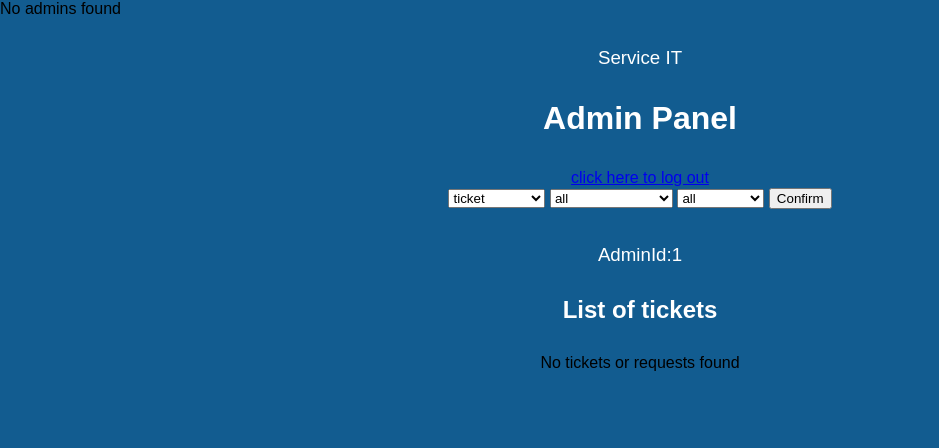
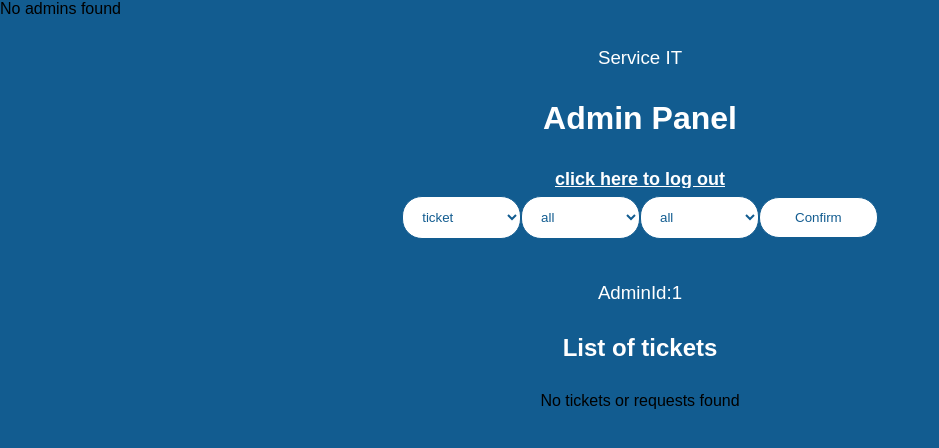
Before and after one commit to ruikeyuan1/ServiceIT, a PHP site: page /adminPanel.php in a window 1280 px wide. Shown: the top 448 px of the page, without its empty margins (0-939 px from the left). Run offline with PHP 8.4, Linux system fonts and the light colour scheme; data that the repository does not hold is empty.

Commit message:
renewed stylesheet

```diff
--- a/pages/Stylesheet.css
+++ b/pages/Stylesheet.css
@@ -3,12 +3,121 @@
 }
 
 body {
+    background: #FFFFFF;
     font-family: Arial, Helvetica, sans-serif;
     height: 100vh;
     width: 100%;
     margin: 0 auto;
-    background-color: white;
 }
+
+h1, h2 {
+    font-weight: bold;
+    color: #125C90;
+    text-align: center;
+    padding: 25px;
+}
+
+.header {
+    width: 100%;
+    height: 40px;
+    font-family: Arial, Helvetica, sans-serif;
+    text-align: center;
+    margin: 10px 0;
+    padding: 0 10px;
+}
+
+.logo {
+    color: #125C90;
+    float: left;
+    font-weight: bold;
+    margin: 7px;
+}
+
+button1 {
+    margin: 7px;
+    border-radius: 25px;
+    border: 1px solid #125C90;
+    color: #125C90;
+    font-size: 15px;
+    padding: 5px;
+    letter-spacing: 1px;
+    width: 65px;
+    float: right
+}
+
+.container {
+    justify-content: center;
+    align-items: center;
+    flex-direction: column;
+    position: relative;
+    width: 100%;
+    max-width: 100%;
+    min-height: 400px;
+}
+
+button {
+    margin-top: 15px;
+    margin-bottom: 25px;
+    border-radius: 20px;
+    border: 1px solid #125C90;
+    background-color: #125C90   ;
+    color: #FFFFFF;
+    font-size: 12px;
+    font-weight: bold;
+    padding: 12px 45px;
+    letter-spacing: 1px;
+    text-transform: uppercase;
+    transition: transform 80ms ease-in;
+    width: 300px;
+}
+
+form {
+    background-color: #FFFFFF;
+    display: flex;
+    align-items: center;
+    justify-content: center;
+    flex-direction: column;
+    padding: 0 50px;
+    height: 100%;
+    text-align: center;
+}
+
+input,
+select {
+    background-color: #FFFFFF;
+    color: #125C90;
+    border: 1.5px solid #125C90;
+    padding: 12px 15px;
+    margin: 8px 0;
+    width: 300px;
+    border-radius: 20px;
+}
+
+a {
+    color: #125C90;
+    font-size: 18px;
+    margin: 15px 0;
+    font-weight: bold;
+}
+
+span {
+    color: red;
+}
+
+.alert {
+    position: relative;
+    padding: 0.75rem 1.25rem;
+    margin-bottom: 1rem;
+    border: 1px solid transparent;
+    border-radius: 0.25rem;
+}
+.alert-danger {
+    color: #721c24;
+    background-color: #f8d7da;
+    border-color: #f5c6cb;
+}
+
+/* from here is css for adminPanel and userProfile */
 
 .adminPanelPage{
     background-color: #125C90;
@@ -42,10 +151,15 @@ body {
 .userProfileDescription h1{
     margin-top: 0px;
     font-size: 50px;
+    padding: 0px;
 }
 
 .userProfileDescription form{
     height: 50px;
+    display: flex;
+    flex-direction: row;
+    padding: 0px;
+    justify-content: left;
 }
 
 .userProfileDescription form select{
@@ -63,7 +177,14 @@ body {
     padding: 8px 32px;
     text-decoration: none;
     margin: 4px 2px;
+    width:50%;
     cursor: pointer;
+}
+
+.userProfileDescription h1{
+    margin-top: 0px;
+    font-size: 50px;
+    text-align: left;
 }
 
 .userProfileDescription h3{
@@ -135,6 +256,7 @@ body {
 }
 
 .userContractDescription h1{
+    padding: 0px;
     margin-top: 0;
     color: #125C90;
     font-size: 50px;
@@ -169,7 +291,6 @@ body {
     color: white;
 }
 
-
 .userContractActionForm a:hover, a:active {
     background-color: #125C90;
 }
@@ -181,12 +302,6 @@ body {
     text-decoration: none;
     display: inline-block;
 }
-
-
-/* admin panel page*/
-/*.adminPanelMain .header h3{*/
-/*    color: white;*/
-/*}*/
 
 .adminPanelMain h3{
     font-weight:lighter;
@@ -210,11 +325,27 @@ body {
     padding: 0 10px;
 }
 
+.adminPanelMain .header a{
+    color: #FFFFFF;
+}
+
 .adminPanelMain{
     display: flex;
     width: 100%;
     flex-direction: column;
     align-items: center;
+}
+
+.adminPanelMain form{
+    background-color: #125C90;
+    display: flex;
+    width: 100%;
+    flex-direction: row;
+    align-items: center;
+}
+
+.adminPanelMain select,input{
+    width: 100%;
 }
 
 .adminTable{
@@ -271,12 +402,15 @@ body {
 .contractDescription{
     float: left;
     color: white;
+
 }
 
 .contractDescription h1{
+    color: white;
+    padding: 0px;
     margin-top: 0;
     font-size: 50px;
-    height: 40px;
+    text-align: left;
 }
 
 .contractDescription h3{
@@ -302,7 +436,14 @@ body {
     color: #125C90;
 }
 
-
 .contractActionForm{
     color: white;
+    align-items: center;
 }
+
+.contractActionForm form{
+    display: flex;
+    flex-direction: row;
+    background-color: #125C90;
+}
+/* above here is css for adminPanel and userProfile */
```
